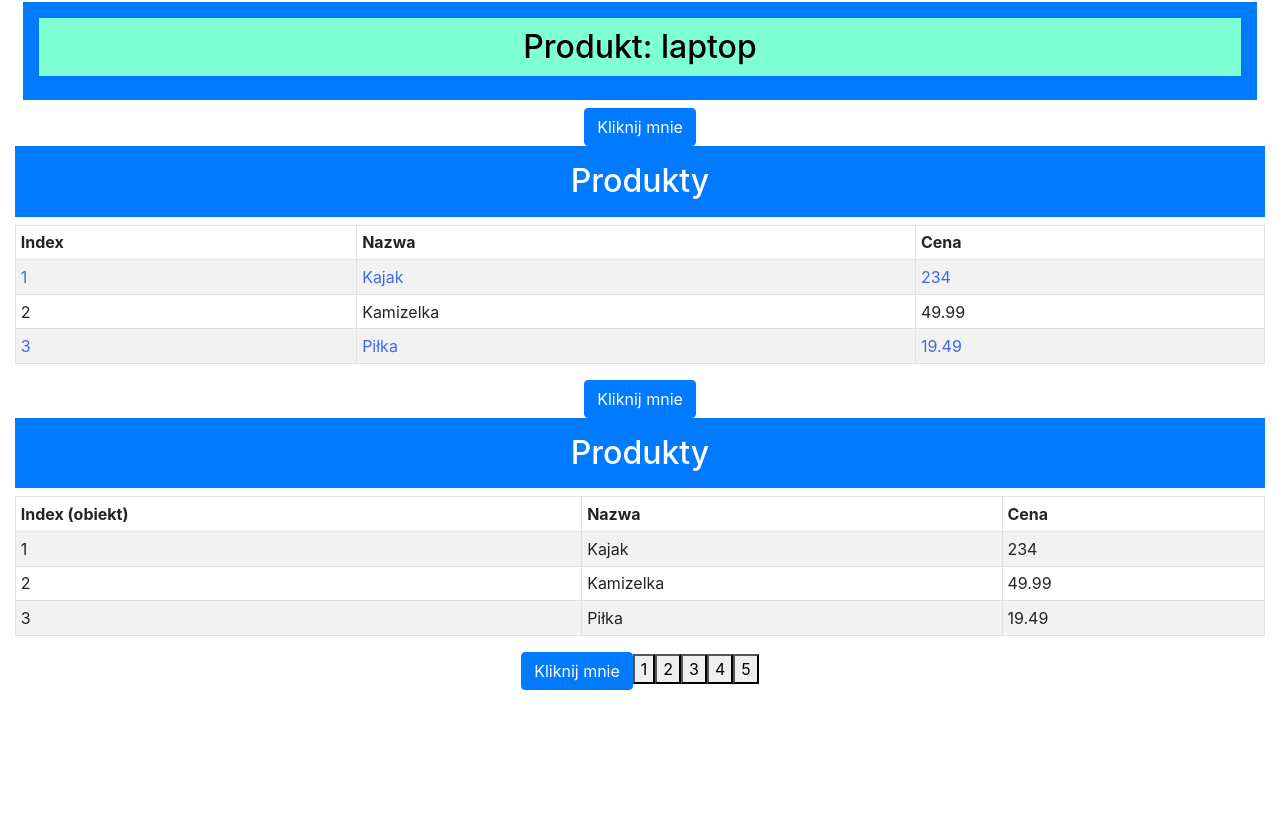
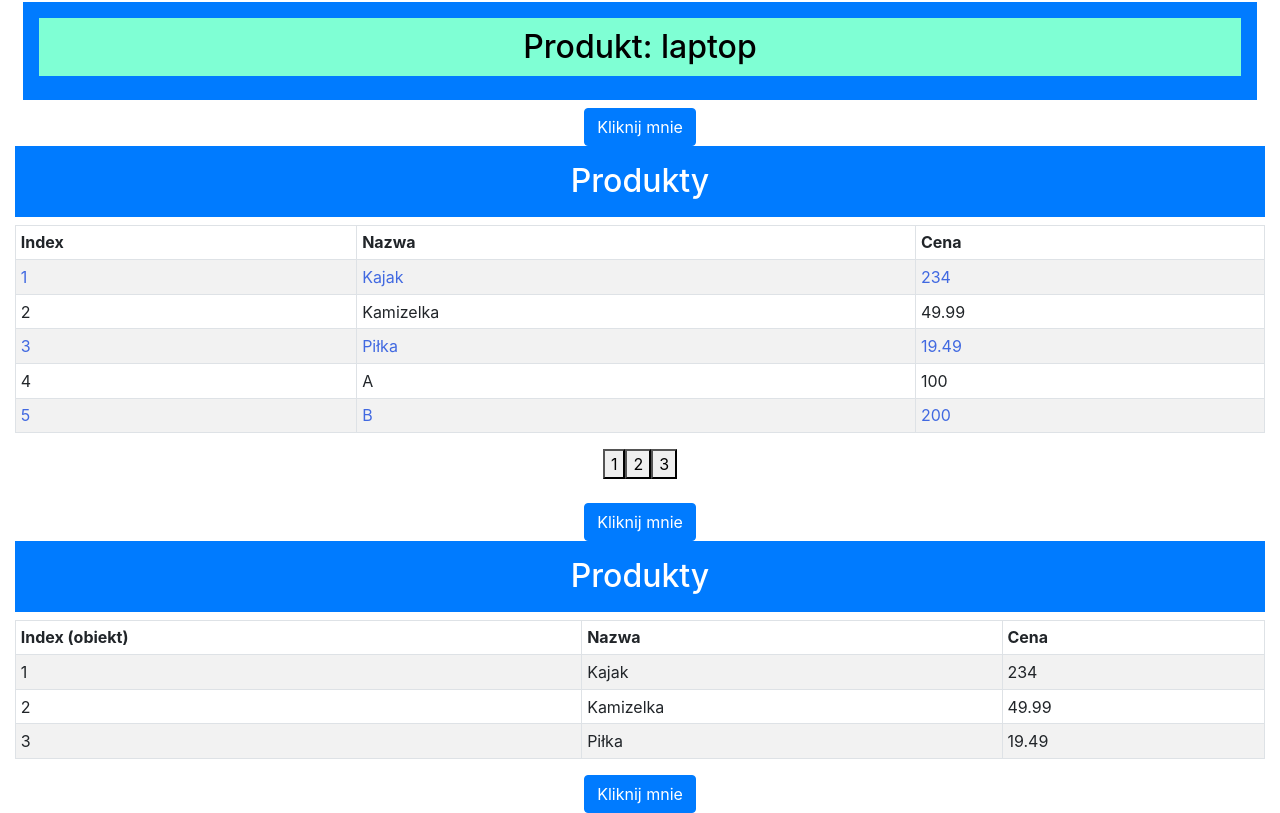
Before and after one commit to kasperski95/wieik-ssi-lab-vue, a Vue app: page / in a window 1280 px wide. Shown: the part 1728-2541 px from the top of the page. Before the commit the page ends 2418 px from the top, so only its background shows below. Built offline with nearby package versions, Linux system fonts and the light colour scheme.

Commit message:
add homework

```diff
--- a/src/App.vue
+++ b/src/App.vue
@@ -93,13 +93,27 @@
         <th>Cena</th>
       </tr>
       <tbody>
-        <tr v-for="(p, index) in produkty" :key="p.nazwa" :odd="index % 2 == 0">
-          <td>{{ index + 1 }}</td>
+        <tr
+          v-for="(p, index) in produktyNaStronie(aktywnaStrona)"
+          :key="p.nazwa"
+          :odd="index % 2 == 0"
+        >
+          <td>{{ aktywnaStrona * iloscProduktowNaStrone + index + 1 }}</td>
           <td>{{ p.nazwa }}</td>
           <td>{{ p.cena }}</td>
         </tr>
       </tbody>
     </table>
+    <button
+      v-for="i in obliczIloscStron()"
+      :key="i"
+      v-on:click="przechwycKlikniecieLiczba(i - 1)"
+    >
+      {{ i }}
+    </button>
+
+    <br />
+    <br />
     <button class="btn btn-primary" v-on:click="przechwycKlikniecieTable">
       Kliknij mnie
     </button>
@@ -121,9 +135,6 @@
     </table>
     <button class="btn btn-primary" v-on:click="przechwycKlikniecieTable">
       Kliknij mnie
-    </button>
-    <button v-for="i in 5" :key="i" v-on:click="przechwycKlikniecieLiczba(i)">
-      {{ i }}
     </button>
   </div>
 </template>
@@ -155,7 +166,20 @@ export default {
       { nazwa: "Kajak", cena: 234 },
       { nazwa: "Kamizelka", cena: 49.99 },
       { nazwa: "Piłka", cena: 19.49 },
+      { nazwa: "A", cena: 100 },
+      { nazwa: "B", cena: 200 },
+      { nazwa: "C", cena: 300 },
+      { nazwa: "D", cena: 400 },
+      { nazwa: "E", cena: 500 },
+      { nazwa: "F", cena: 600 },
+      { nazwa: "G", cena: 700 },
+      { nazwa: "H", cena: 800 },
+      { nazwa: "I", cena: 900 },
+      { nazwa: "J", cena: 1000 },
+      { nazwa: "K", cena: 1100 },
     ],
+    aktywnaStrona: 0,
+    iloscProduktowNaStrone: 5,
     produktyObiekt: {
       1: { nazwa: "Kajak", cena: 234 },
       2: { nazwa: "Kamizelka", cena: 49.99 },
@@ -233,6 +257,18 @@ export default {
       // this.produkty[1] = ... // nie działa
       Vue.set(this.produkty, 1, { nazwa: "Buty", cena: 99 });
     },
+    przechwycKlikniecieLiczba(i) {
+      this.aktywnaStrona = i;
+    },
+    obliczIloscStron() {
+      return Math.ceil(this.produkty.length / this.iloscProduktowNaStrone);
+    },
+    produktyNaStronie(i) {
+      return this.produkty.slice(
+        i * this.iloscProduktowNaStrone,
+        (i + 1) * this.iloscProduktowNaStrone
+      );
+    },
   },
   filters: {
     waluta(wartosc, precyzja) {
```
